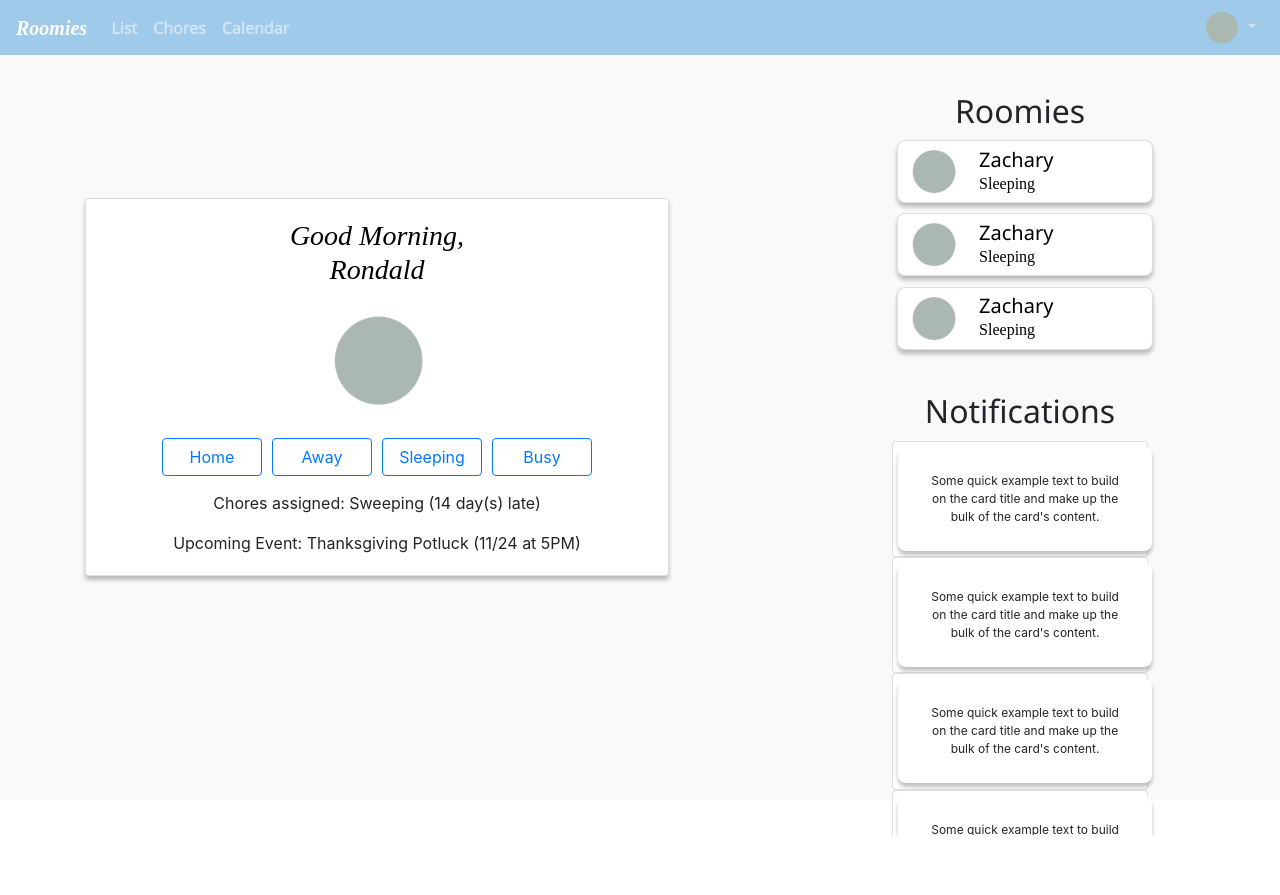
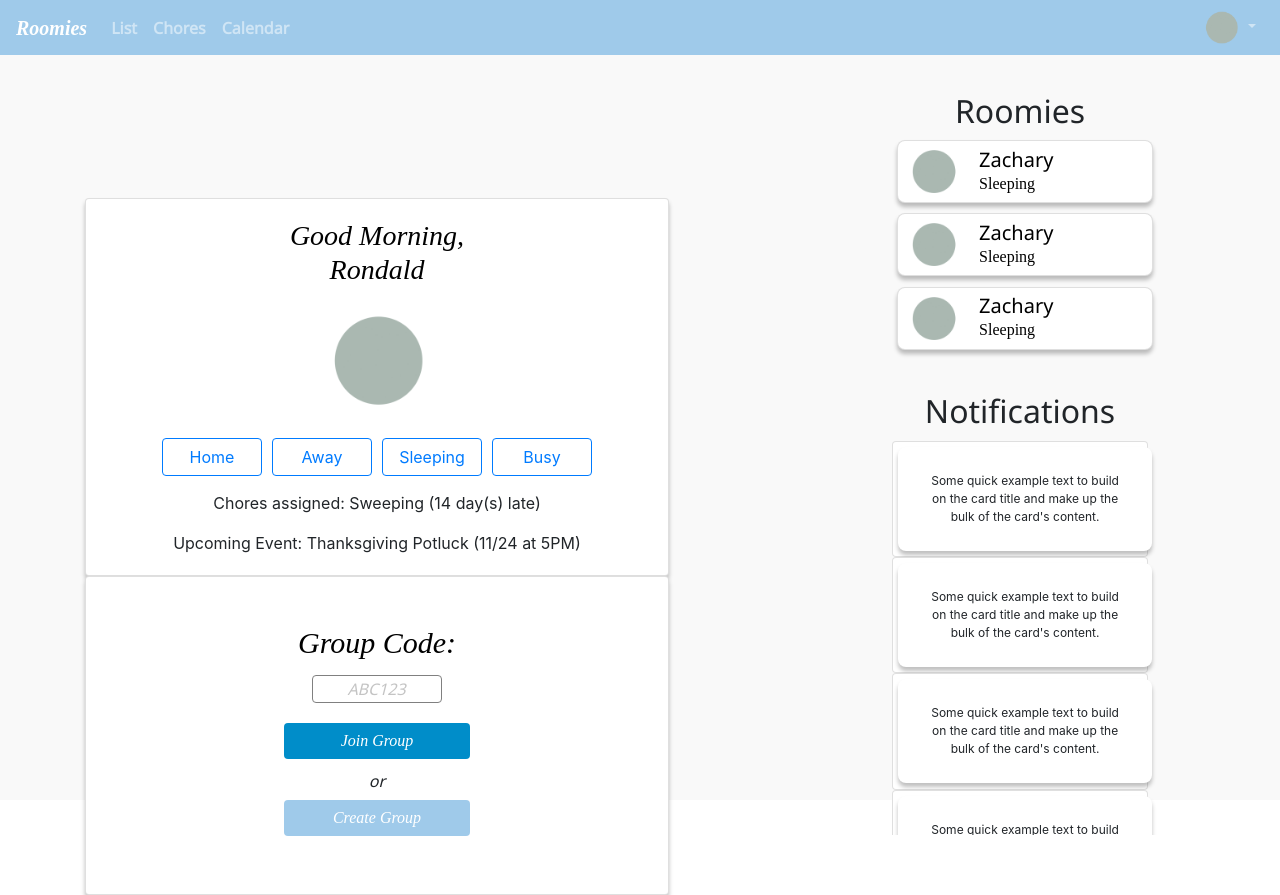
Before and after one commit to kimhjoseph/Roomies, a React (Create React App) app in the folder roomies/: page /home in a window 1280 px wide. Before the commit the page ends 855 px from the top, so only its background shows below. Built offline with nearby package versions, Linux system fonts and the light colour scheme; a web font is replaced by a local one.

Commit message:
Group card style changes.

```diff
--- a/roomies/src/components/GroupCard.css
+++ b/roomies/src/components/GroupCard.css
@@ -8,6 +8,11 @@
     background: #FFFFFF;
     box-shadow: 0px 4px 4px rgba(0, 0, 0, 0.25);
     border-radius: 8px;
+}
+
+.group-code-body.card-body {
+    flex: 1 1 auto;
+    padding: 3rem;
 }
 
 .group-button1.btn-primary {
--- a/roomies/src/components/GroupCard.js
+++ b/roomies/src/components/GroupCard.js
@@ -12,7 +12,7 @@ export default class GroupCard extends Component {
     return (
       <div>
         <Card className="group-code-card">
-          <Card.Body>
+          <Card.Body className="group-code-body">
             <Card.Title className="group-title" style={{fontSize: '30px'}}>Group Code:</Card.Title>
             <div style={{paddingTop: '2px', paddingBottom: '10px'}}>
               <form className='group-form'>
--- a/roomies/src/components/RoomiesHome.jsx
+++ b/roomies/src/components/RoomiesHome.jsx
@@ -16,6 +16,7 @@ function RoomiesHome() {
         <Row style={{ alignItems: 'center', height:'100%'}}>
           <Col md="8" style={{height:'50%', marginBottom: '10%'}}>
             <MainCard />
+            <GroupCard />
           </Col>
           <Col md="4" style={{height:'100%'}}>
             <Container style={{alignItems:'center'}}>
```
